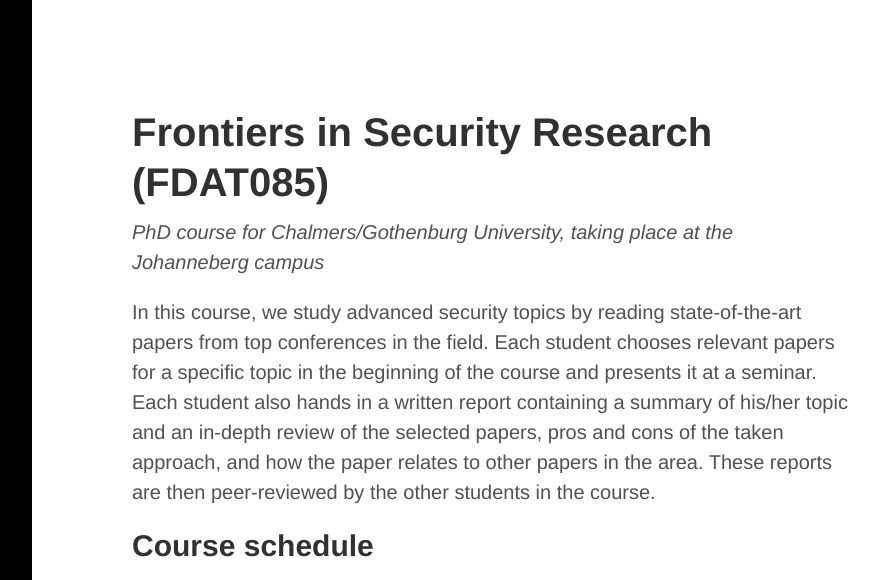
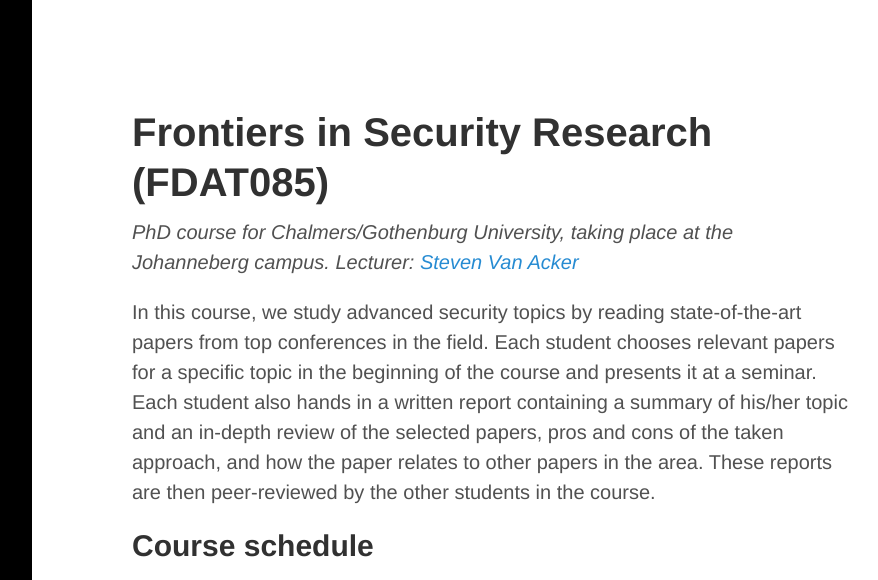
Before and after one commit to fdat085/fdat085.github.io, a Jekyll site: the page built from index.md, in a window 1280 px wide and 900 px high, cut to the strip 0-580 px from the top of the window. Shown: the whole strip, without its empty margins (328-1206 px from the left). Built offline with Jekyll 4.4.1, drawn with Linux system fonts in a browser that asks for light colours.

Commit message:
some fixes

```diff
--- a/_layouts/default.html
+++ b/_layouts/default.html
@@ -10,6 +10,6 @@
     <div class="content container">
       {{ content }}
     </div>
-    <a href="https://github.com/fdat085/fdat085.github.io"><img style="position: fixed; bottom: 0; right: 0; border: 0;" src="{{site.baseurl}}/public/img/github-ribbon.png" alt="Fork me on GitHub"></a>
+    <a href="https://github.com/fdat085/fdat085.github.io"><img style="position: fixed; bottom: 0; right: 0; border: 0;" src="{{site.baseurl}}public/img/github-ribbon.png" alt="Fork me on GitHub"></a>
   </body>
 </html>
--- a/index.md
+++ b/index.md
@@ -6,7 +6,7 @@ sidebar: true
 
 # Frontiers in Security Research (FDAT085)
 
-*PhD course for Chalmers/Gothenburg University, taking place at the Johanneberg campus*
+*PhD course for Chalmers/Gothenburg University, taking place at the Johanneberg campus. Lecturer: [Steven Van Acker](http://singularity.be/)*
 
 In this course, we study advanced security topics by reading state-of-the-art
 papers from top conferences in the field. Each student chooses relevant papers
```
Also changed, not shown: 1 other file.
